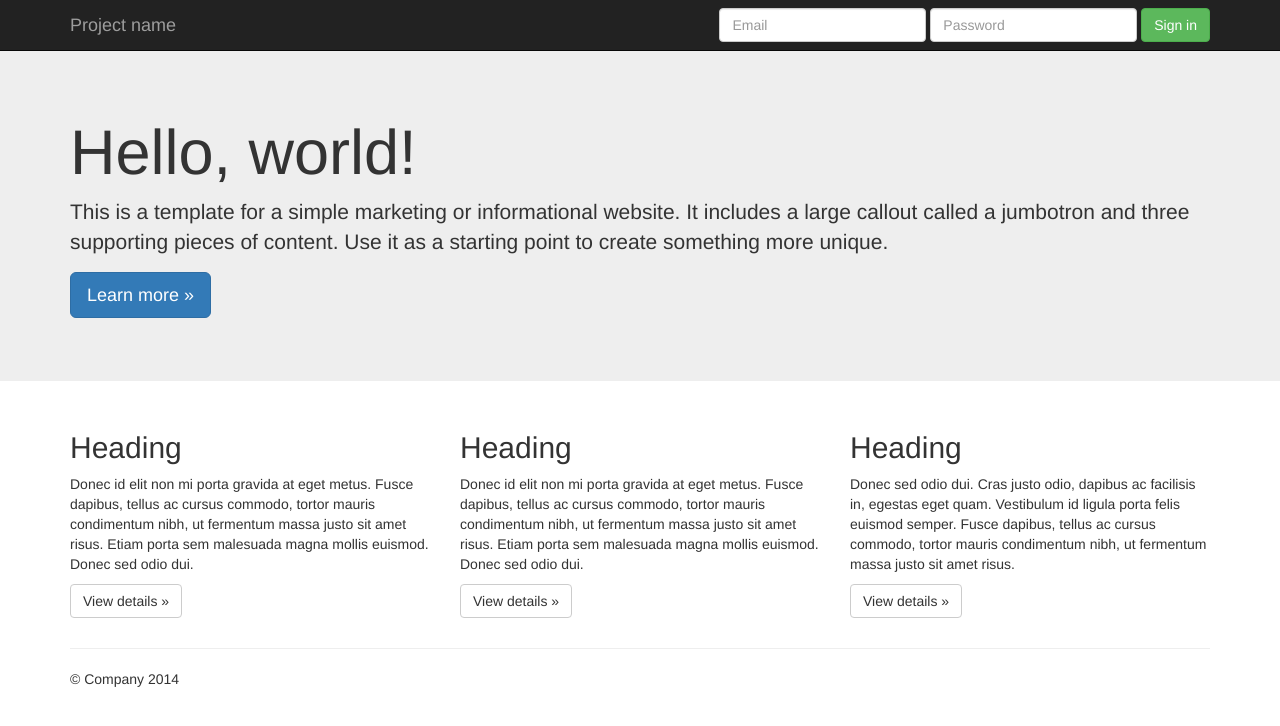
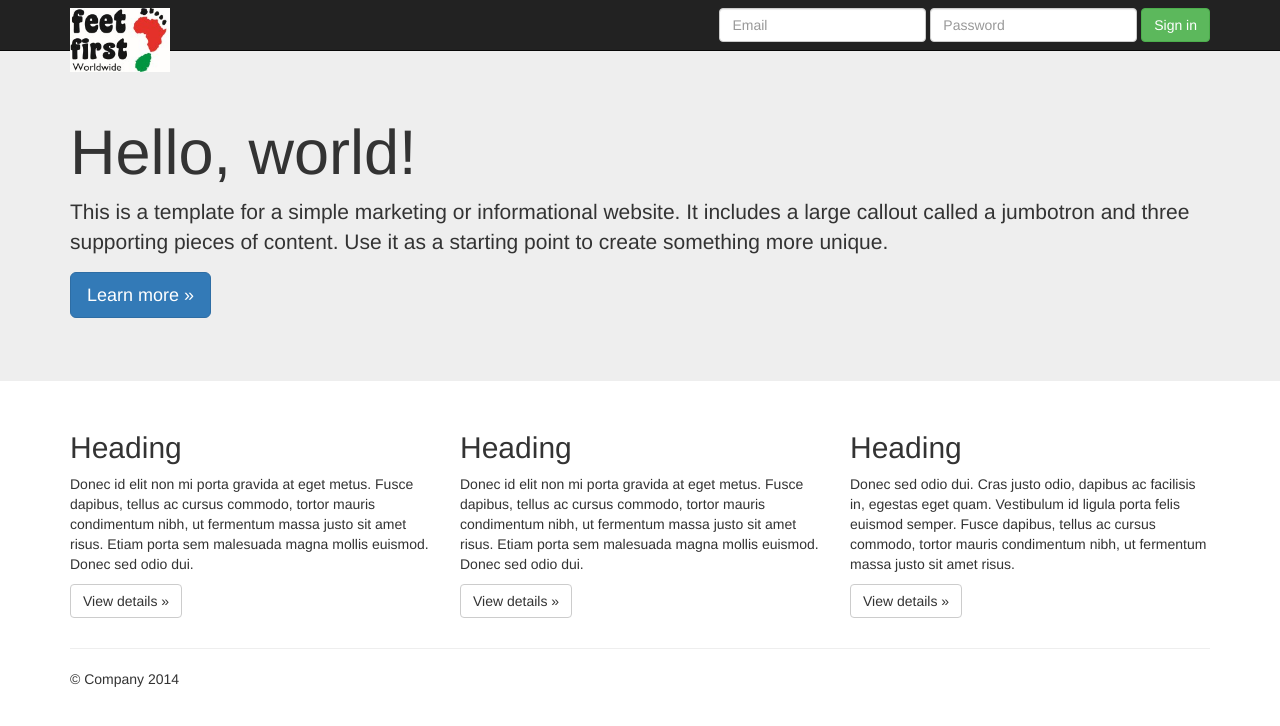
Before and after one commit to alimilner/alimilner.github.io, a plain HTML site: page index.html in a window 1280 px wide. Drawn offline with nearby package versions, Linux system fonts and the light colour scheme; files that its build step writes are made by us from their sources; a script that the page names is missing.

Commit message:
Added logo

```diff
--- a/index.html
+++ b/index.html
@@ -9,7 +9,7 @@
     <meta name="author" content="">
     <link rel="icon" href="../../favicon.ico">
 
-    <title>Jumbotron Template for Bootstrap</title>
+    <title>Feet First</title>
 
     <!-- Bootstrap core CSS -->
     <link href="css/bootstrap.min.css" rel="stylesheet">
@@ -39,7 +39,10 @@
             <span class="icon-bar"></span>
             <span class="icon-bar"></span>
           </button>
-          <a class="navbar-brand" href="#">Project name</a>
+          <a class="navbar-brand" rel="home" href="#" title="Feet First Charity">
+        <img style="max-width:100px; margin-top: -7px;"
+             src="/img/logo.jpg">
+    </a>
         </div>
         <div id="navbar" class="navbar-collapse collapse">
           <form class="navbar-form navbar-right">
```
Also changed, not shown: img/logo.jpg (added).
